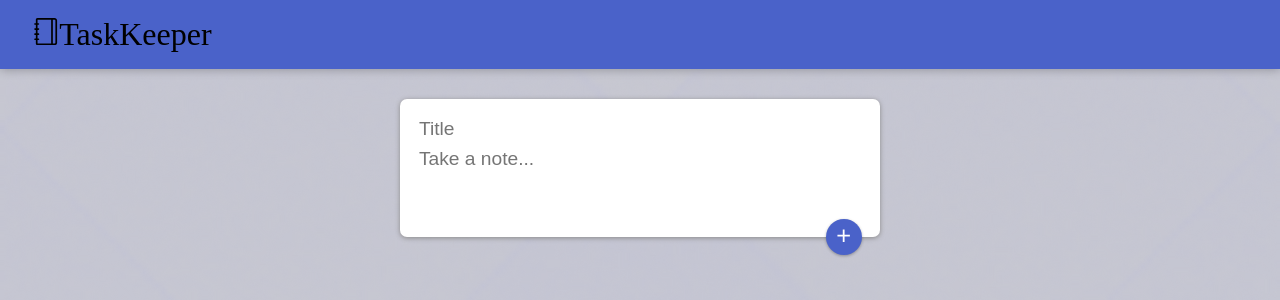
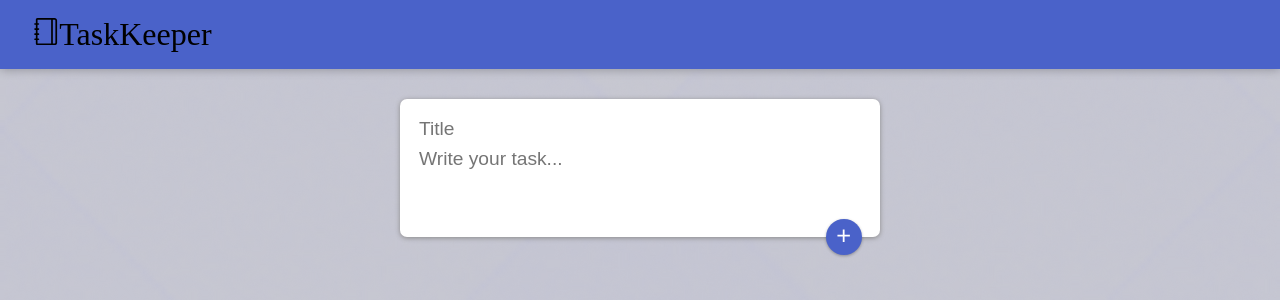
Before and after one commit to Alobam776/Todo-Taskkeeper, a React (Vite) app: page / in a window 1280 px wide. Shown: the top 300 px of the page. Built offline with nearby package versions, Linux system fonts and the light colour scheme.

Commit message:
update taskform.jsx

```diff
--- a/src/components/taskform.jsx
+++ b/src/components/taskform.jsx
@@ -41,7 +41,7 @@ function TaskForm(props) {
           name="content"
           onChange={handleChange}
           value={note.content}
-          placeholder="Take a note..."
+          placeholder="Write your task..."
           rows="3"
         />
         <button onClick={submitNote}>
```
